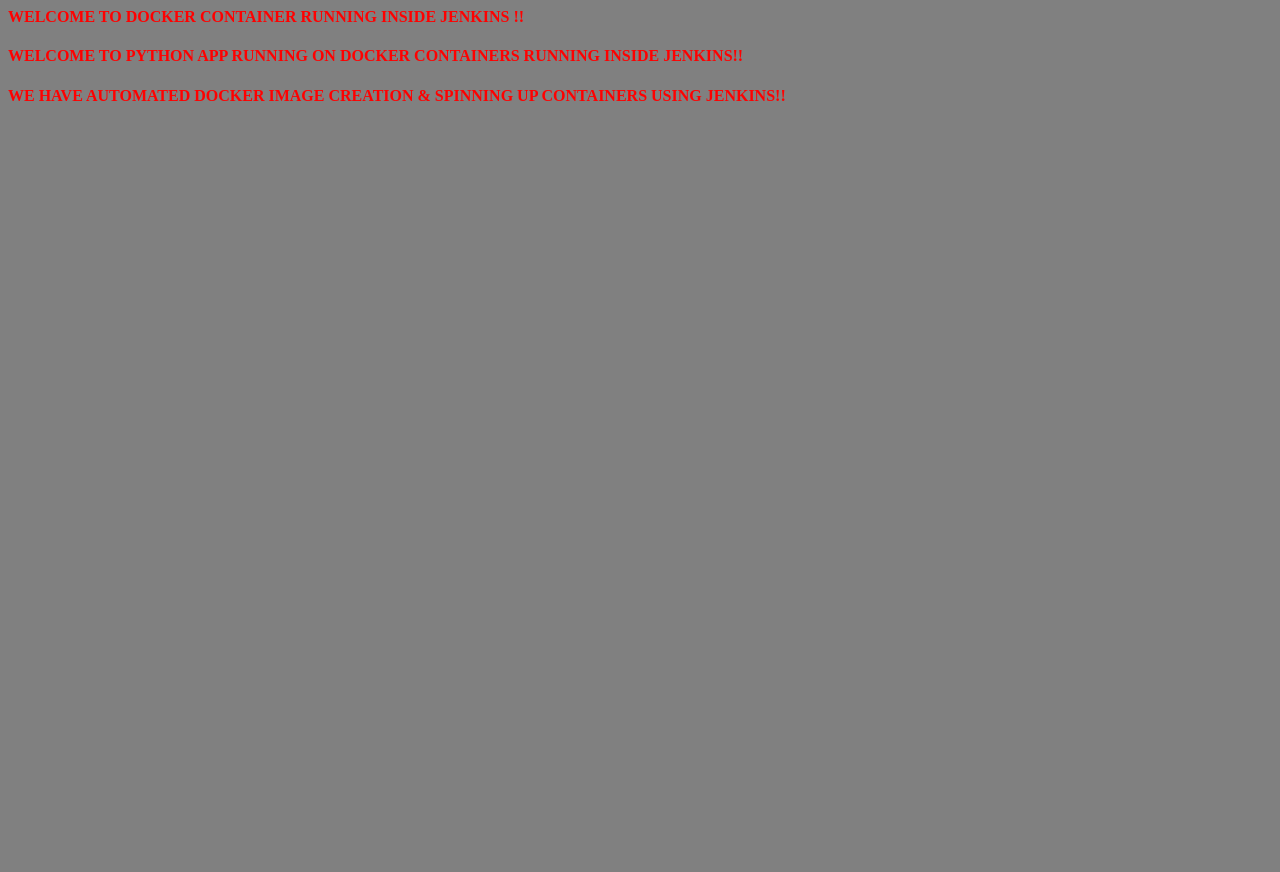
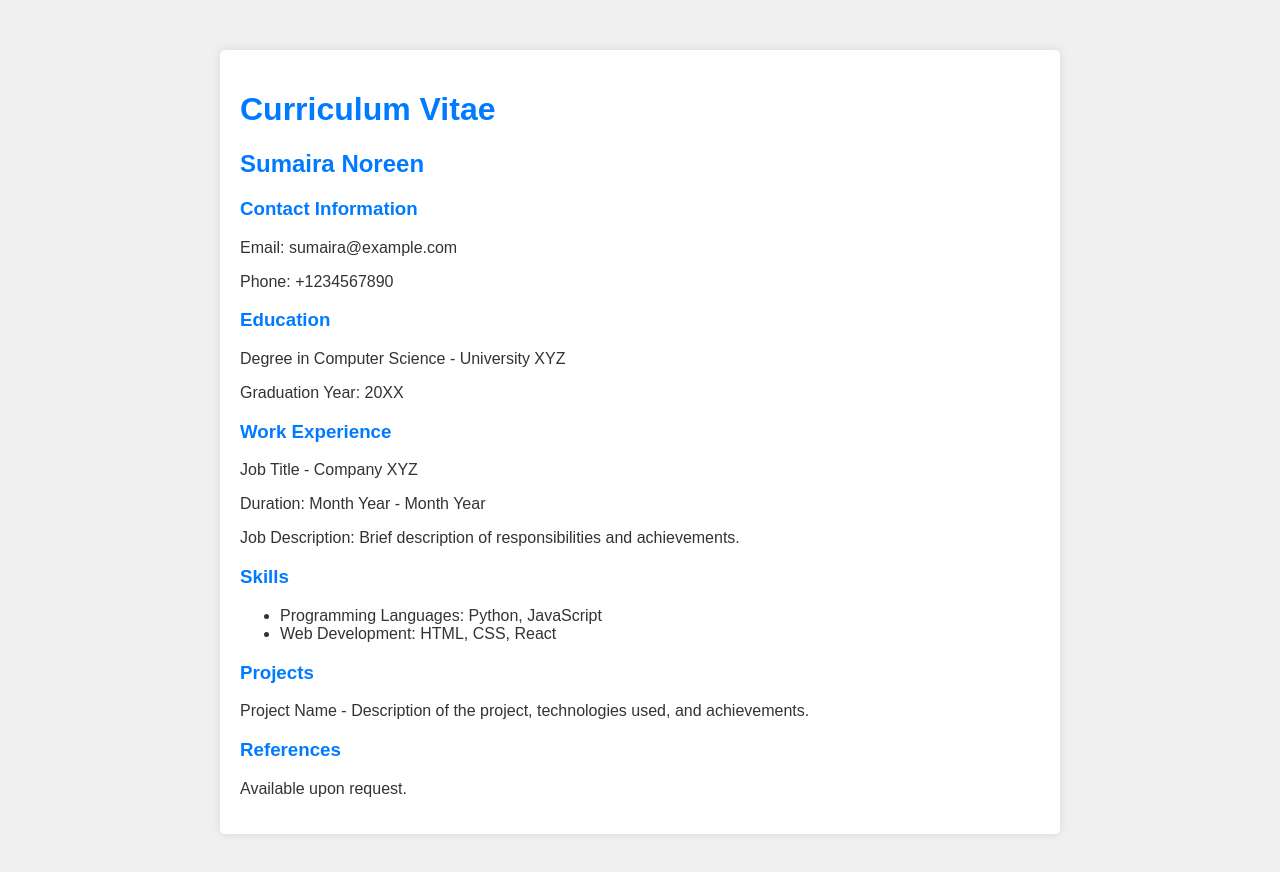
Before and after one commit to sumairanoreen/TOCS, a plain HTML site: page Index1.html in a window 1280 px wide. Before the commit the page ends 800 px from the top, so only its background shows below. Drawn offline with Linux system fonts and the light colour scheme.

Commit message:
Update Index1.html

```diff
--- a/Index1.html
+++ b/Index1.html
@@ -1,28 +1,67 @@
-<html>
+<!DOCTYPE html>
+<html lang="en">
 <head>
+    <meta charset="UTF-8">
+    <meta name="viewport" content="width=device-width, initial-scale=1.0">
+    <title>Sumaira Noreen - Curriculum Vitae</title>
     <style type="text/css">
-body{
-    background: grey;
-    color: red;
+        body {
+            background: #f0f0f0;
+            color: #333;
+            font-family: Arial, sans-serif;
+            margin: 0;
+            padding: 0;
+        }
 
+        .container {
+            max-width: 800px;
+            margin: 50px auto;
+            background: #fff;
+            padding: 20px;
+            border-radius: 5px;
+            box-shadow: 0 0 10px rgba(0, 0, 0, 0.1);
         }
-div.container {
-    max-width: 500px;
-    margin: 100px auto;
-    border: 20px solid white;
-    padding: 10px;
-    text-align: center;
+
+        h1, h2, h3 {
+            color: #007bff;
         }
-h4{
-    text-transform: uppercase;
+
+        h4 {
+            color: #333;
         }
     </style>
 </head>
 <body>
-    <div class="comtainer">
-        <h4>Welcome to Docker Container running inside jenkins !!</h4>
-        <h4>Welcome to Python App running on Docker containers running inside jenkins!!</h4>
-        <h4>We have automated Docker image creation & spinning up containers using Jenkins!!</h4>
+    <div class="container">
+        <h1>Curriculum Vitae</h1>
+        <h2>Sumaira Noreen</h2>
+
+        <h3>Contact Information</h3>
+        <p>Email: sumaira@example.com</p>
+        <p>Phone: +1234567890</p>
+
+        <h3>Education</h3>
+        <p>Degree in Computer Science - University XYZ</p>
+        <p>Graduation Year: 20XX</p>
+
+        <h3>Work Experience</h3>
+        <p>Job Title - Company XYZ</p>
+        <p>Duration: Month Year - Month Year</p>
+        <p>Job Description: Brief description of responsibilities and achievements.</p>
+
+        <h3>Skills</h3>
+        <ul>
+            <li>Programming Languages: Python, JavaScript</li>
+            <li>Web Development: HTML, CSS, React</li>
+            <!-- Add more skills as needed -->
+        </ul>
+
+        <h3>Projects</h3>
+        <p>Project Name - Description of the project, technologies used, and achievements.</p>
+        <!-- Add more projects as needed -->
+
+        <h3>References</h3>
+        <p>Available upon request.</p>
     </div>
 </body>
 </html>
```
Lines whose indentation alone changed are shown as unchanged.
